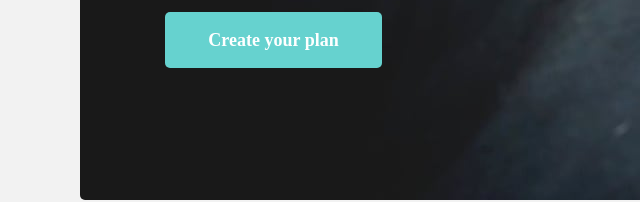
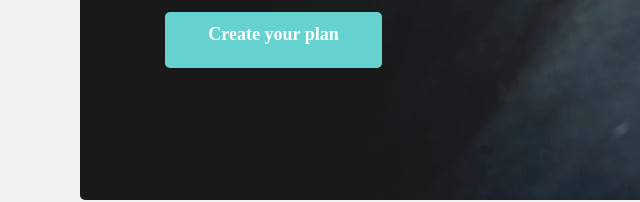
Before and after one commit to ferdagbatey/portfolio-project-coffeeroasters, a plain HTML site: page index.html in a window 1280 px wide. Shown: the part 513-715 px from the top of the page, 0-640 px from the left. Drawn offline with nearby package versions, Linux system fonts and the light colour scheme.

Commit message:
fiexed button

```diff
--- a/index.html
+++ b/index.html
@@ -32,7 +32,8 @@
 
       </div>
 
-      <div><div class="menu-container" onclick="myFunction(this)">
+      <div>
+        <div class="menu-container" onclick="myFunction(this)">
           <div class="bar1"></div>
           <div class="bar2"></div>
           <div class="bar3"></div>
@@ -60,9 +61,9 @@
           coffees from our best roasters delivered directly to your door, at your schedule.
         </p>
 
-        <button>
-          Create your plan
-        </button>
+        <!-- <button id="createPlan"> -->
+        <a class="btn" href="./plan.html">Create your plan</a>
+        <!-- </button> -->
       </div>
     </section>
 
@@ -326,7 +327,7 @@
     </section>
 
     <section class="create-plan">
-        <button >
+      <button>
         Create your plan
       </button>
     </section>
--- a/resources/css/style.css
+++ b/resources/css/style.css
@@ -100,7 +100,24 @@ html {
         /* justify-content: space-evenly; */
 
     }
-
+        a.btn {
+            height: 56px;
+                width: 217px;
+                /* left: 165px;
+                    top: 541px; */
+                background-color: #66D2CF;
+                text-decoration: none;
+                padding-top: 3%;
+                font-size: 18px;
+                font-weight: 900;
+                line-height: 25px;
+                letter-spacing: 0px;
+                text-align: center;
+                color: white;
+                border-radius: 5px;
+                font-family: 'Fraunces 9pt', serif;
+                border: none;
+        }
 
     .main-section-text {
         display: flex;
--- a/resources/js/index.js
+++ b/resources/js/index.js
@@ -9,6 +9,8 @@ $(document).ready(() => {
 
     })
 
+
+
 })
 
 
```
Also changed, not shown: resources/css/plan.css (+0 -9 lines). Lines whose indentation alone changed are shown as unchanged.
